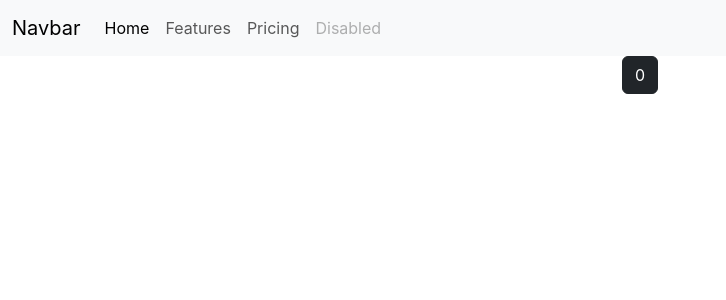
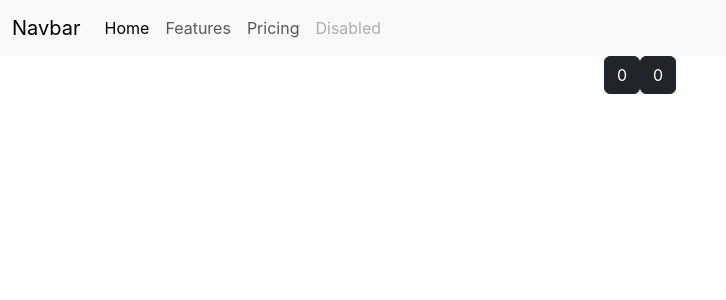
Before and after one commit to TaoMaru/react_demo_fall_23, a React (Create React App) app: page / in a window 1280 px wide. Shown: the top 300 px of the page, without its empty margins (0-726 px from the left). Built offline with nearby package versions, Linux system fonts and the light colour scheme.

Commit message:
Add bodyHooks component

```diff
--- a/src/App.js
+++ b/src/App.js
@@ -2,6 +2,7 @@ import logo from './logo.svg';
 import './App.css';
 import Nav from './components/Nav';
 import Body from './components/Body';
+import BodyHooks from './components/BodyHooks';
 
 function App() {
   return (
@@ -9,6 +10,7 @@ function App() {
       <Nav/>
 
       <Body />
+      <BodyHooks />
     </div>
   );
 }
--- /dev/null
+++ b/src/components/BodyHooks.jsx
@@ -0,0 +1,12 @@
+import React, {useState} from 'react'
+
+const BodyHooks = () => {
+    const [count, setCount] = useState(0)
+    return (
+        <button type="button" className="btn btn-dark" onClick={()=>setCount(count + 1)}>
+            {count}
+        </button>
+    )
+}
+
+export default BodyHooks
```
